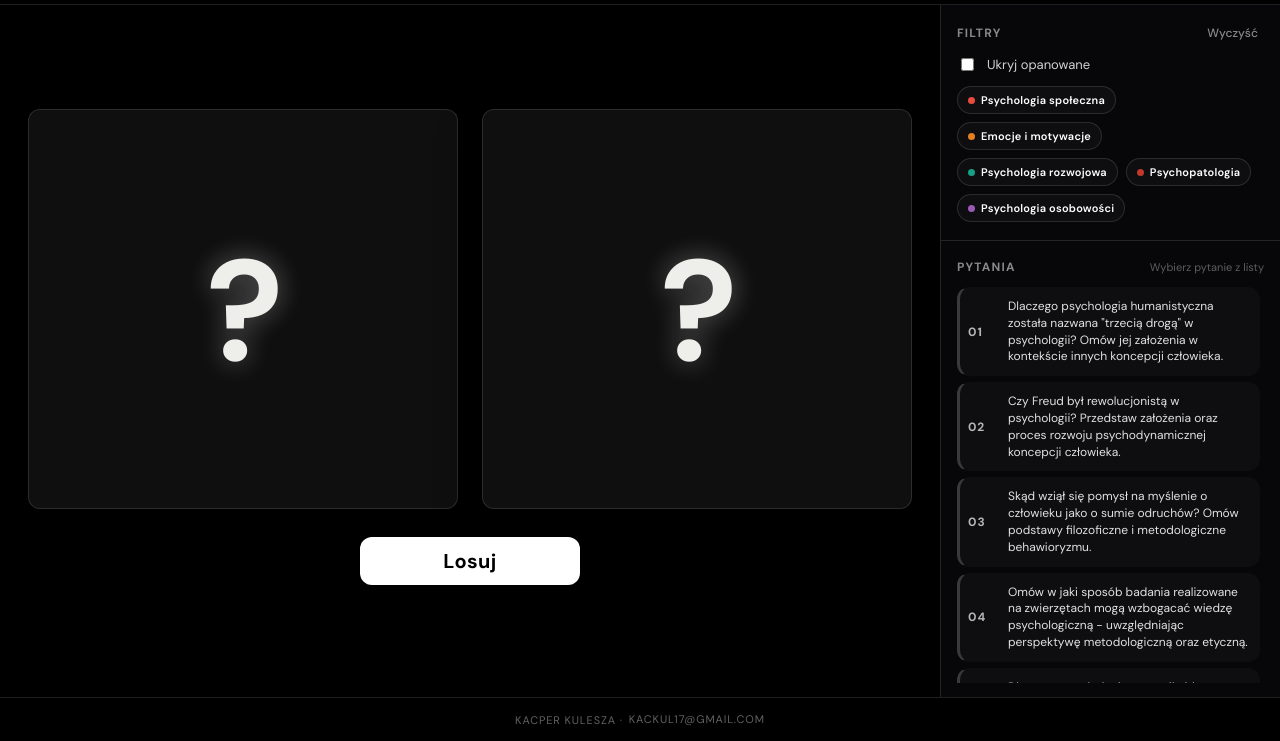
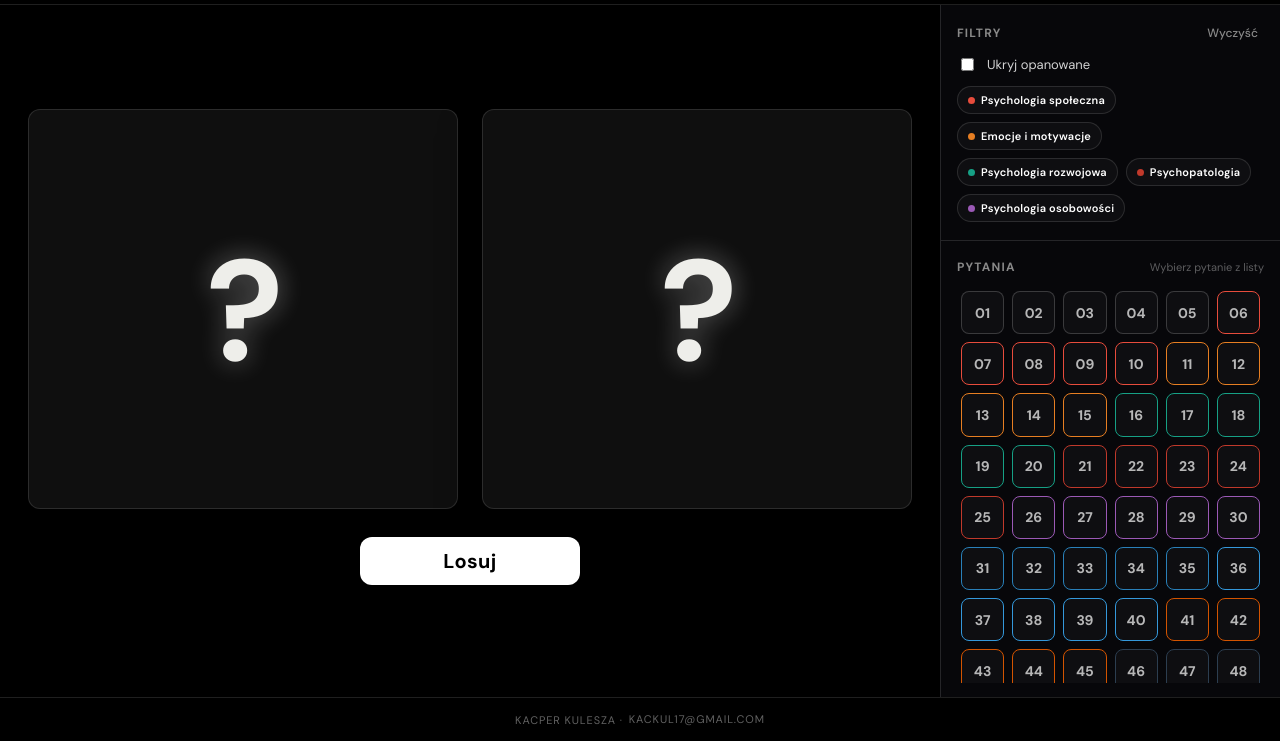
Before and after one commit to Sayukoo/generator-pytan-swps, a plain HTML site: page index.html in a window 1280 px wide. Shown: the part 59-800 px from the top of the page. Drawn offline with Linux system fonts and the light colour scheme.

Commit message:
Refactor layout: grid sidebar list with tooltips and auto-start timers

```diff
--- a/css/styles.css
+++ b/css/styles.css
@@ -591,11 +591,13 @@ a:hover {
 .question-list {
   list-style: none;
   margin: 0;
-  padding: 0 4px 12px 0;
+  padding: 4px;
   overflow-y: auto;
-  display: flex;
-  flex-direction: column;
-  gap: 6px;
+  overflow-x: visible;
+  display: grid;
+  grid-template-columns: repeat(auto-fill, minmax(36px, 1fr));
+  gap: 8px;
+  align-content: start;
   flex: 1;
   min-height: 0;
   scrollbar-width: thin;
@@ -603,24 +605,26 @@ a:hover {
 }
 
 .question-item {
-  display: grid;
-  grid-template-columns: 42px 1fr;
-  gap: 6px;
-  align-items: stretch;
-  border-radius: 12px;
-  border: 1px solid transparent;
-  border-left: 3px solid var(--tag-color-strong, rgba(255, 255, 255, 0.18));
+  display: flex;
+  align-items: center;
+  justify-content: center;
+  aspect-ratio: 1;
+  border-radius: 8px;
+  border: 1px solid var(--tag-color-strong, rgba(255, 255, 255, 0.18));
   background: rgba(255, 255, 255, 0.03);
-  overflow: hidden;
+  position: relative;
   flex-shrink: 0;
   animation: fadeSlideUp 0.35s cubic-bezier(0.2, 0.8, 0.2, 1) forwards;
   opacity: 0;
   transform: translateY(8px);
   transition: background 0.18s ease, border-color 0.18s ease;
+  cursor: pointer;
 }
 
-.question-item:hover {
-  background: rgba(255, 255, 255, 0.06);
+.question-item:hover, .question-item:focus-within {
+  background: rgba(255, 255, 255, 0.1);
+  border-color: #fff;
+  z-index: 10;
 }
 
 .question-item.is-current {
@@ -650,17 +654,18 @@ a:hover {
 .question-item__text {
   border: 0;
   background: transparent;
-  color: inherit;
-  text-align: left;
+  font-family: var(--font-sans);
   cursor: pointer;
-  font-family: var(--font-sans);
 }
 
 .question-item__num {
-  font-size: 12px;
+  width: 100%;
+  height: 100%;
+  display: flex;
+  align-items: center;
+  justify-content: center;
+  font-size: 14px;
   font-weight: 700;
-  letter-spacing: 0.08em;
-  padding: 10px 0 10px 8px;
   color: rgba(255, 255, 255, 0.7);
 }
 
@@ -668,15 +673,48 @@ a:hover {
   color: #fff;
 }
 
+/* Tooltip (dymek) dla tekstu pytania */
 .question-item__text {
-  font-size: 12px;
+  position: absolute;
+  top: 50%;
+  right: calc(100% + 12px);
+  transform: translateY(-50%) scale(0.95);
+  opacity: 0;
+  visibility: hidden;
+  width: max-content;
+  max-width: 260px;
+  background: #fff;
+  color: #000;
+  padding: 10px 14px;
+  border-radius: 8px;
+  font-size: 13px;
   line-height: 1.4;
-  padding: 10px 10px 10px 0;
-  color: rgba(255, 255, 255, 0.88);
+  box-shadow: 0 4px 16px rgba(0,0,0,0.4);
+  transition: opacity 0.2s ease, transform 0.2s ease, visibility 0.2s;
+  pointer-events: none;
+  z-index: 100;
+  text-align: left;
+  word-wrap: break-word;
+  white-space: normal;
 }
 
-.question-item__text:hover {
-  color: #fff;
+/* Strzałka dymku */
+.question-item__text::after {
+  content: '';
+  position: absolute;
+  top: 50%;
+  left: 100%;
+  transform: translateY(-50%);
+  border-width: 6px;
+  border-style: solid;
+  border-color: transparent transparent transparent #fff;
+}
+
+.question-item:hover .question-item__text,
+.question-item:focus-within .question-item__text {
+  opacity: 1;
+  visibility: visible;
+  transform: translateY(-50%) scale(1);
 }
 
 /* ——— Footer / dialog ——— */
--- a/js/main.js
+++ b/js/main.js
@@ -645,23 +645,24 @@
         item.classList.add('is-current');
       }
 
-      const numBtn = document.createElement('button');
-      numBtn.type = 'button';
-      numBtn.className = 'question-item__num';
-      numBtn.textContent = String(idx + 1).padStart(2, '0');
-      numBtn.title = isMastered ? 'Przywróć do puli' : 'Oznacz jako opanowane';
-      numBtn.addEventListener('click', (event) => {
-        event.stopPropagation();
-        mastery.toggleMastered(idx);
+      const numText = document.createElement('span');
+      numText.className = 'question-item__num';
+      numText.textContent = String(idx + 1).padStart(2, '0');
+
+      // Use div for the tooltip to avoid nesting buttons
+      const tooltip = document.createElement('div');
+      tooltip.className = 'question-item__text';
+      tooltip.textContent = entry.text;
+
+      item.title = 'Pokaż na ekranie i zacznij odpowiadać (Kliknij PPM by oznaczyć jako opanowane)';
+      item.addEventListener('click', () => {
+        showQuestionOnStage(idx, { startTimer: true });
       });
 
-      const textBtn = document.createElement('button');
-      textBtn.type = 'button';
-      textBtn.className = 'question-item__text';
-      textBtn.textContent = entry.text;
-      textBtn.title = 'Pokaż na ekranie i zacznij odpowiadać';
-      textBtn.addEventListener('click', () => {
-        showQuestionOnStage(idx, { startTimer: true });
+      // Right click to toggle mastery since left click is now taking over
+      item.addEventListener('contextmenu', (e) => {
+        e.preventDefault();
+        mastery.toggleMastered(idx);
       });
 
       const primaryTag = Array.isArray(entry.tags) && entry.tags[0] ? entry.tags[0] : '';
@@ -671,8 +672,8 @@
         item.style.setProperty('--tag-color', variants.soft);
       }
 
-      item.appendChild(numBtn);
-      item.appendChild(textBtn);
+      item.appendChild(numText);
+      item.appendChild(tooltip);
       questionListEl.appendChild(item);
     });
 
```
